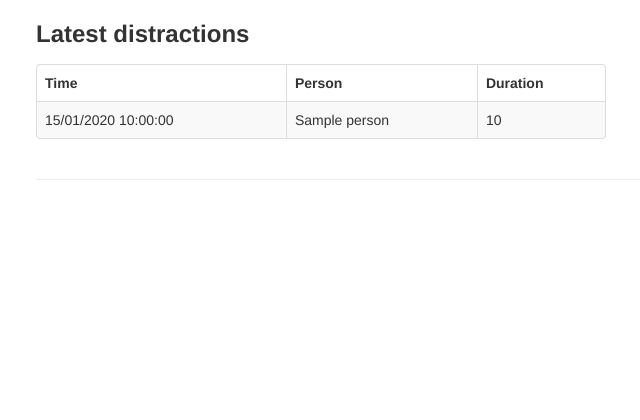
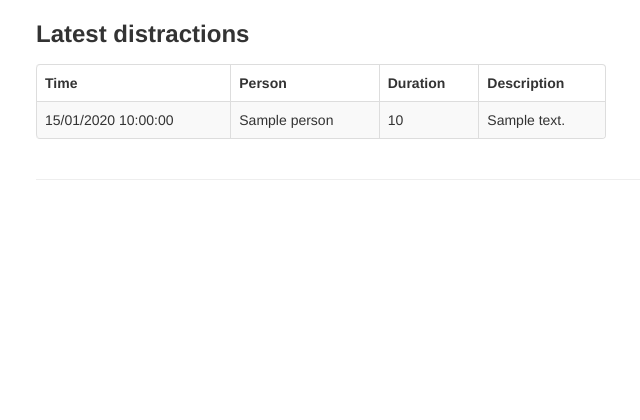
Before and after one commit to zeyus/distractometer, a Django app: template app/templates/index.html in a window 1280 px wide. Shown: the part 301-721 px from the top of the page, without its empty margins (19-659 px from the left). Run offline with Django 3.2, Linux system fonts and the light colour scheme; the template is opened without the code that fills it: most values are stand-ins (such as "Sample title", 1, 10 or a date in 2020); some libraries are stand-ins or nearby versions.

Commit message:
crude and broken slider

```diff
--- a/app/templates/base.html
+++ b/app/templates/base.html
@@ -9,6 +9,7 @@
 	<title>{% block title %}{% endblock %} - Distractometer</title>
 	<meta name="description" content="">
 	<meta name="viewport" content="width=device-width">
+        <link rel="stylesheet" href="http://code.jquery.com/ui/1.9.1/themes/base/jquery-ui.css" />
 
         <link rel="stylesheet" href="{{ STATIC_URL }}css/bootstrap.css">
         <link rel="stylesheet" href="{{ STATIC_URL }}css/bootstrap-responsive.css">
@@ -41,10 +42,9 @@
     <hr>
 </div>
 {% if debug %}
-<script src="{{ STATIC_URL }}js/vendor/jquery-1.8.2.js"></script>
-<script src="{{ STATIC_URL }}js/vendor/bootstrap.js"></script>
 {% else %}
-<script src="//ajax.googleapis.com/ajax/libs/jquery/1.8.2/jquery.min.js"></script>
+<script src="http://code.jquery.com/jquery-1.8.2.js"></script>
+<script src="http://code.jquery.com/ui/1.9.1/jquery-ui.js"></script>
 <script>window.jQuery || document.write('<script src="{{ STATIC_URL }}js/vendor/jquery-1.8.2.min.js"><\/script>')</script>
 
 <!-- scripts concatenated and minified via ant build script-->
--- a/app/templates/index.html
+++ b/app/templates/index.html
@@ -30,6 +30,9 @@
                     <th>
                         Duration
                     </th>
+                    <th>
+                        Description
+                    </th>
                 </tr>
             </thead>
             {% for d in latest_distractions %}
@@ -37,6 +40,7 @@
                     <td>{{ d.time|date:"d/m/Y H:i:s" }}</td>
                     <td>{{ d.person }}</td>
                     <td>{{ d.duration }}</td>
+                    <td>{{ d.description }}</td>
                 </tr>
             {% endfor %}
         </table>
@@ -58,7 +62,6 @@
 </div>
 
 {% endblock %}
-
 {% block charts %}
     <script type="text/javascript">
         // Load the Visualization API and the piechart package.
```
